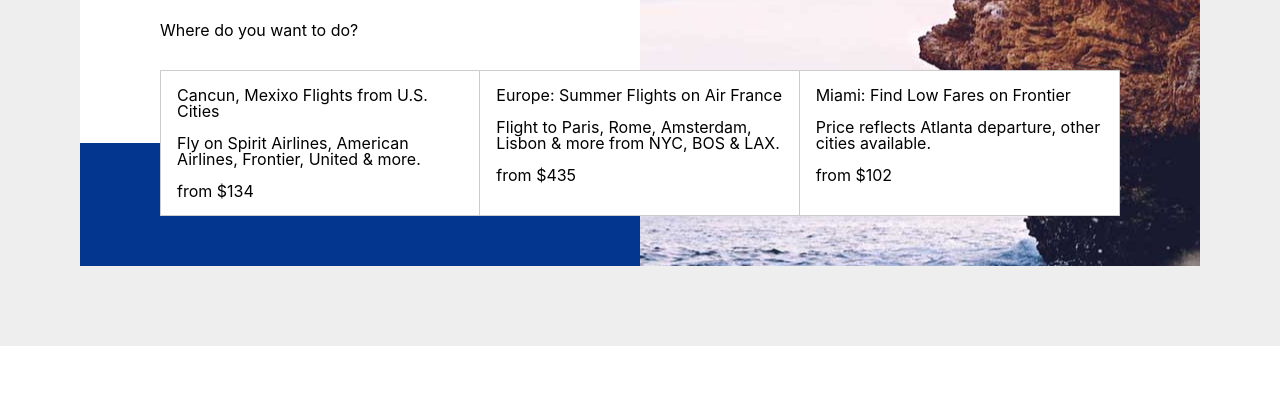
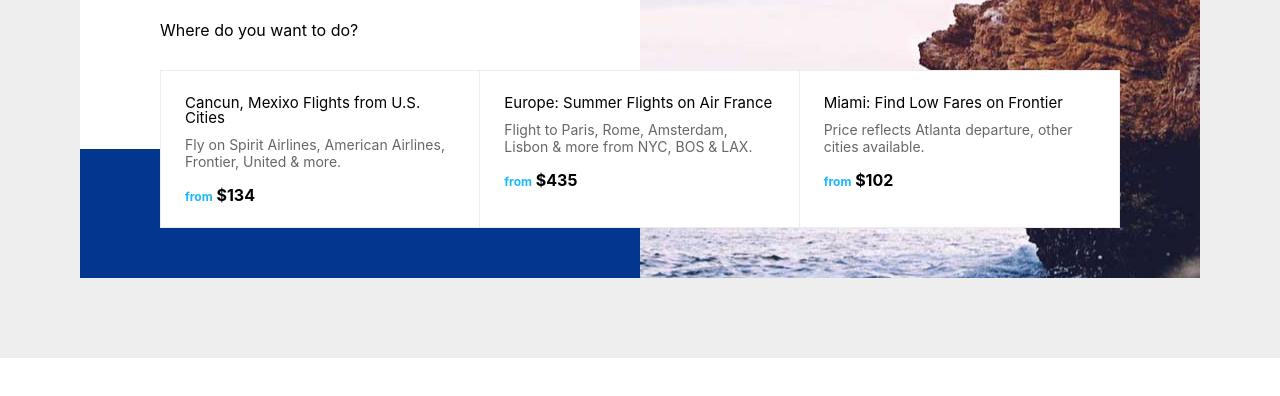
Before and after one commit to kenold/enjoy-travel, a website: page index.html in a window 1280 px wide. Shown: the part 312-708 px from the top of the page. Drawn offline with nearby package versions, Linux system fonts and the light colour scheme; a web font is replaced by a local one.

Commit message:
update tour item styles

```diff
--- a/sass/main.scss
+++ b/sass/main.scss
@@ -1,4 +1,10 @@
 @import url('https://rsms.me/inter/inter.css');
+
+@mixin font-size($value) {
+    font-size: unquote($value / 16 + 'rem');
+}
+
+$border-color: #ededed;
 
 html, body {
     height: 100%;
@@ -71,7 +77,7 @@ $gap: 50px;
 .tour {
     &__list {
         background-color: #fff;
-        border: 1px solid #ccc;
+        border: 1px solid $border-color;
         grid-column: 2 / 6;
         grid-row: 4 / 6;
         z-index: 1;
@@ -79,15 +85,26 @@ $gap: 50px;
         grid-template-columns: repeat(3, 1fr);
     }
     &__item {
-        padding: 1rem;
+        padding: 1.5rem;
         &:not(:last-child) {
-            border-right: 1px solid #ccc;
+            border-right: 1px solid $border-color;
         }
     }
     &__title {
-        margin-bottom: 1rem;
+        @include font-size(15);
+        margin-bottom: .75rem;
+    }
+    &__excerpt {
+        color: rgba(0, 0, 0, .6);
+        @include font-size(14);
+        line-height: 1.2;
     }
     &__footer {
+        font-weight: bold;
         margin-top: 1rem;
+        > * span {
+            color: #1bb8fb;
+            @include font-size(12);
+        }
     }
 }
```
Also changed, not shown: css/style.css.
